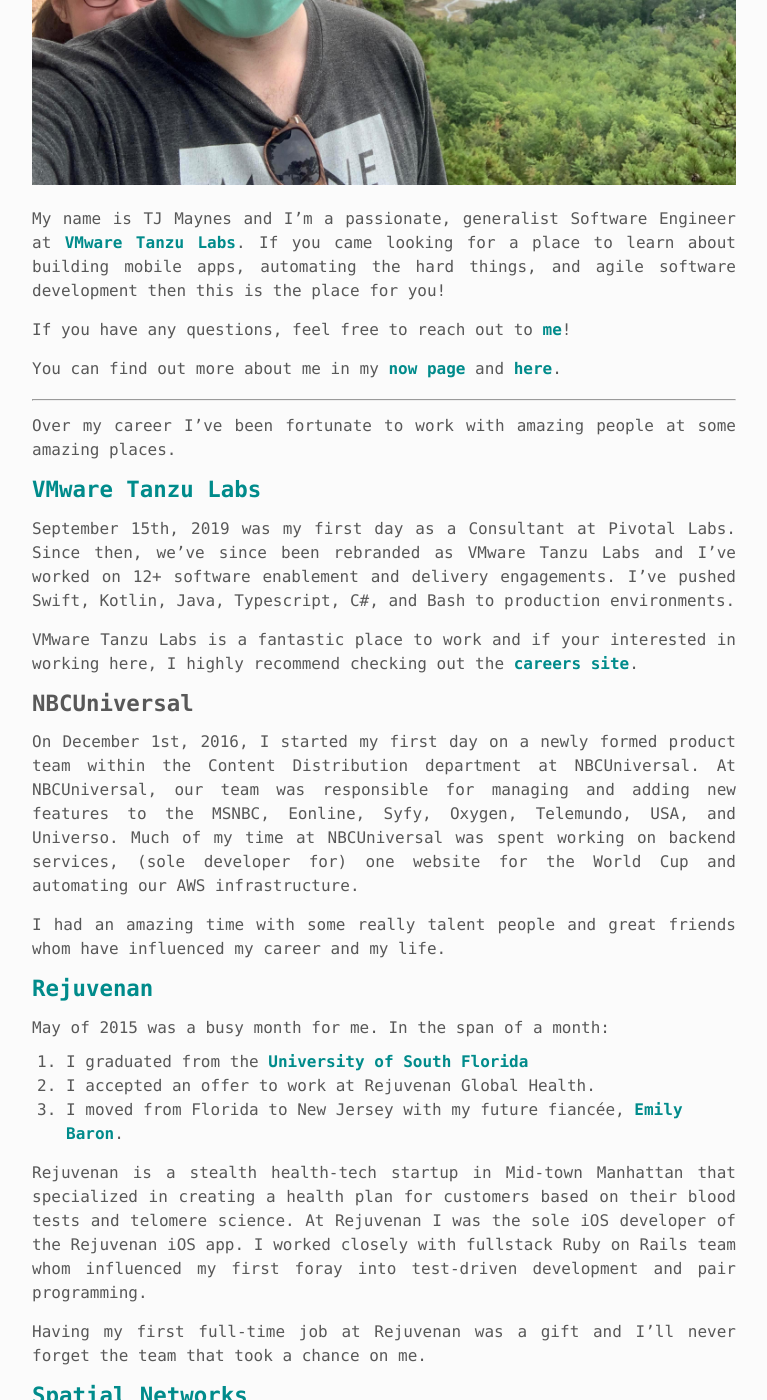
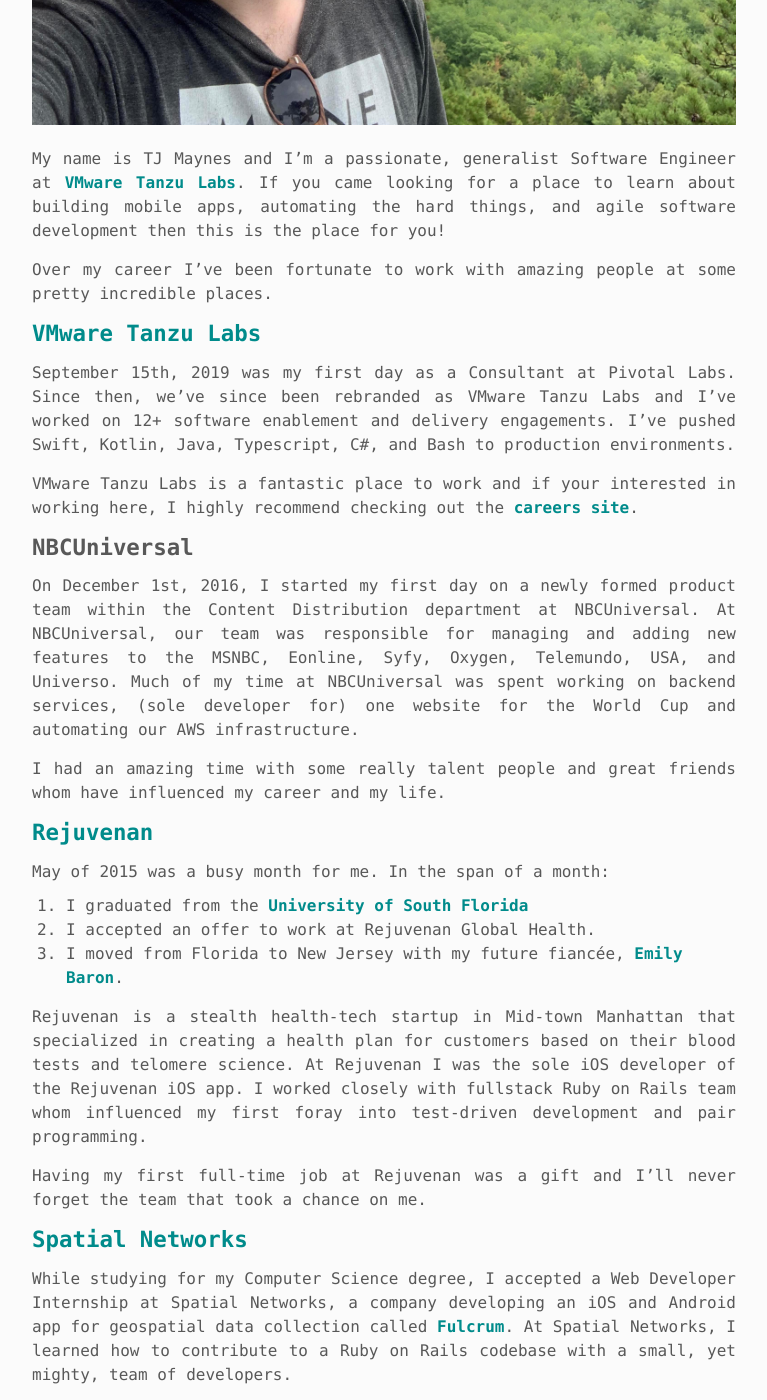
Before and after one commit to tjmaynes/tjmaynes.com, a Jekyll site: the page built from about.md, in a window 1280 px wide and 1400 px high, scrolled down 401 px. Shown: the whole window, without its empty margins (256-1023 px from the left). Built offline with Jekyll 4.4.1, drawn with Linux system fonts in a browser that asks for light colours; some web fonts are replaced; some of the changed text lies outside the part shown.

Commit message:
Restructure about page, crop dead space out of about image, and fix now link

```diff
--- a/_data/links.yml
+++ b/_data/links.yml
@@ -1,4 +1,4 @@
-- name: What I'm up to right /now
+- name: What I'm up to right now
   target: /now
 - name: Medium
   target: https://medium.com/tjmaynes
--- a/about.md
+++ b/about.md
@@ -6,13 +6,7 @@
 
 My name is TJ Maynes and I'm a passionate, generalist Software Engineer at [VMware Tanzu Labs](https://tanzu.vmware.com/labs). If you came looking for a place to learn about building mobile apps, automating the hard things, and agile software development then this is the place for you!
 
-If you have any questions, feel free to reach out to [me]("mailto:{{ site.email }}")!
-
-You can find out more about me in my [now page](/now) and [here](/links).
-
-<hr />
-
-Over my career I've been fortunate to work with amazing people at some amazing places.
+Over my career I've been fortunate to work with amazing people at some pretty incredible places.
 
 ## [VMware Tanzu Labs](https://tanzu.vmware.com/labs)
 
```
Also changed, not shown: other parts of about.md (+4 -0 lines), public/images/backgrounds/about.jpg.
